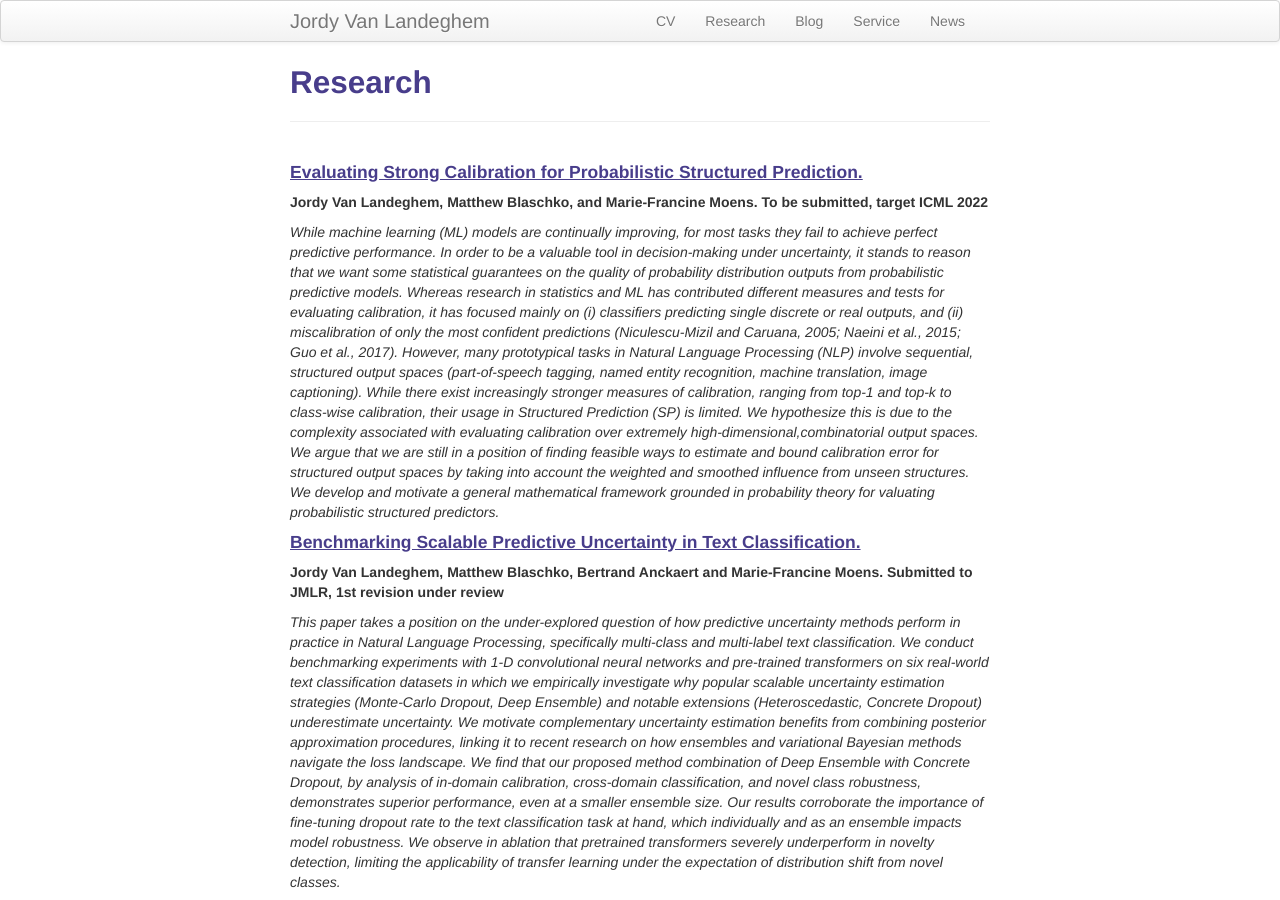
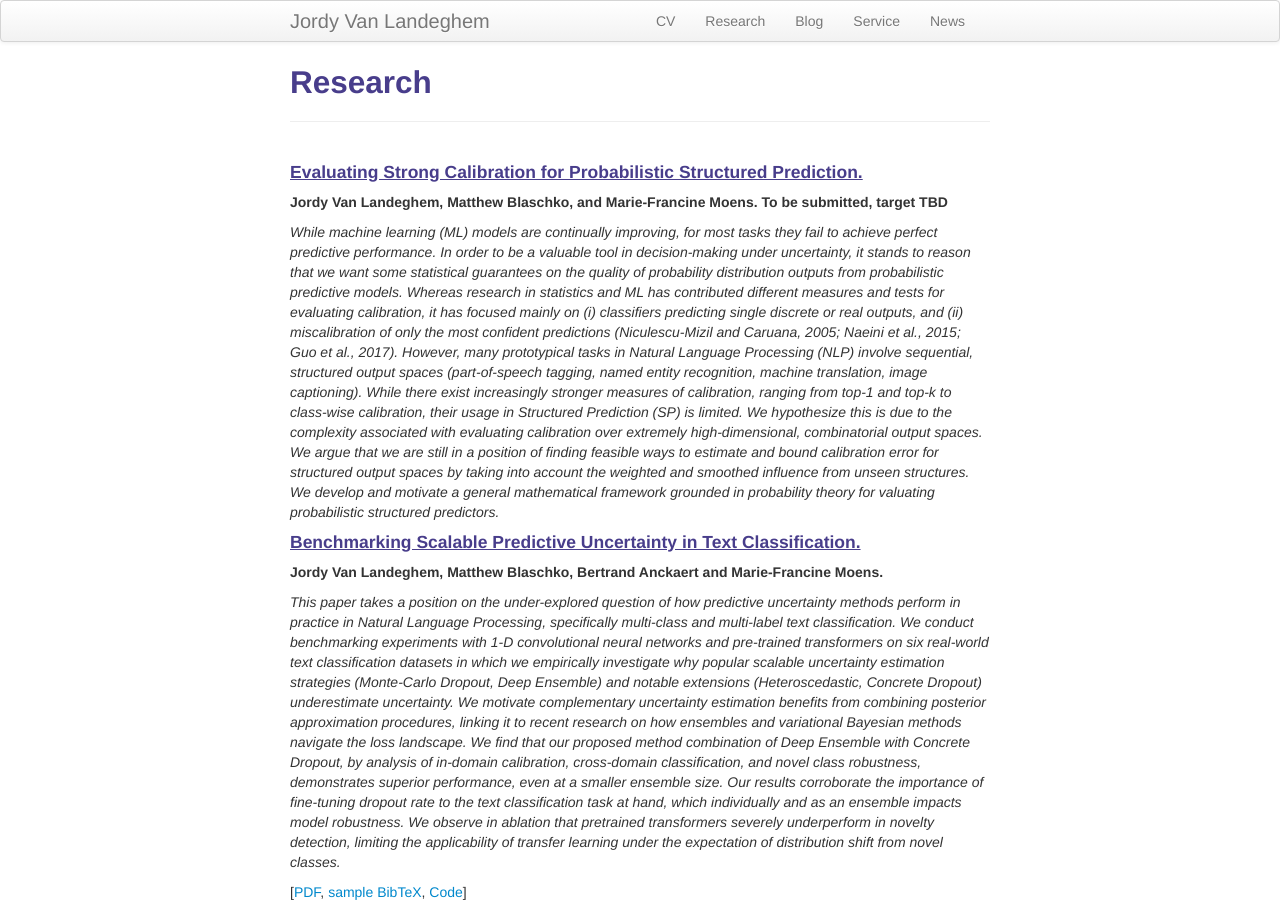
Before and after one commit to Jordy-VL/jordy-vl.github.io, a Jekyll site: the page built from pages/research.md, in a window 1280 px wide and 900 px high. Built offline with Jekyll 4.4.1, drawn with Linux system fonts in a browser that asks for light colours.

Commit message:
Update research.md

```diff
--- a/pages/research.md
+++ b/pages/research.md
@@ -5,13 +5,13 @@ description: Jordy Van Landeghem's research
 ---
 
 #### <u>Evaluating Strong Calibration for Probabilistic Structured Prediction.</u>
-**Jordy Van Landeghem, Matthew Blaschko, and Marie-Francine Moens. To be submitted, target ICML 2022**
+**Jordy Van Landeghem, Matthew Blaschko, and Marie-Francine Moens. To be submitted, target TBD**
 
 *While machine learning (ML) models are continually improving, for most tasks they fail to achieve perfect predictive performance. In order to be a valuable tool in decision-making under uncertainty, it stands to reason that we want some statistical guarantees on the quality of probability distribution outputs from probabilistic predictive models. Whereas research in statistics and ML has contributed different measures and tests for evaluating calibration, it has focused mainly on (i) classifiers predicting single discrete or real outputs, and (ii) miscalibration of only the most confident predictions (Niculescu-Mizil and Caruana, 2005; Naeini et al., 2015; Guo et al., 2017).
-However, many prototypical tasks in Natural Language Processing (NLP) involve sequential, structured output spaces (part-of-speech tagging, named entity recognition, machine translation, image captioning). While there exist increasingly stronger measures of calibration, ranging from top-1 and top-k to class-wise calibration, their usage in Structured Prediction (SP) is limited. We hypothesize this is due to the complexity associated with evaluating calibration over extremely high-dimensional,combinatorial output spaces. We argue that we are still in a position of finding feasible ways to estimate and bound calibration error for structured output spaces by taking into account the weighted and smoothed influence from unseen structures. We  develop and motivate a general mathematical framework grounded in probability theory for valuating probabilistic structured predictors.*
+However, many prototypical tasks in Natural Language Processing (NLP) involve sequential, structured output spaces (part-of-speech tagging, named entity recognition, machine translation, image captioning). While there exist increasingly stronger measures of calibration, ranging from top-1 and top-k to class-wise calibration, their usage in Structured Prediction (SP) is limited. We hypothesize this is due to the complexity associated with evaluating calibration over extremely high-dimensional, combinatorial output spaces. We argue that we are still in a position of finding feasible ways to estimate and bound calibration error for structured output spaces by taking into account the weighted and smoothed influence from unseen structures. We  develop and motivate a general mathematical framework grounded in probability theory for valuating probabilistic structured predictors.*
 
 #### <u>Benchmarking Scalable Predictive Uncertainty in Text Classification.</u>
-**Jordy Van Landeghem, Matthew Blaschko, Bertrand Anckaert and Marie-Francine Moens. Submitted to JMLR, 1st revision under review**
+**Jordy Van Landeghem, Matthew Blaschko, Bertrand Anckaert and Marie-Francine Moens.**
 
 *This paper takes a position on the under-explored question of how predictive uncertainty methods perform in practice in Natural Language Processing, specifically multi-class and multi-label text classification.
 We conduct benchmarking experiments with 1-D convolutional neural networks and pre-trained transformers on six real-world text classification datasets in which we empirically investigate why popular scalable uncertainty estimation strategies (Monte-Carlo Dropout, Deep Ensemble) and notable extensions (Heteroscedastic, Concrete Dropout) underestimate uncertainty. We motivate complementary uncertainty estimation benefits from combining posterior approximation procedures, linking it to recent research on how ensembles and variational Bayesian methods navigate the loss landscape.
```
